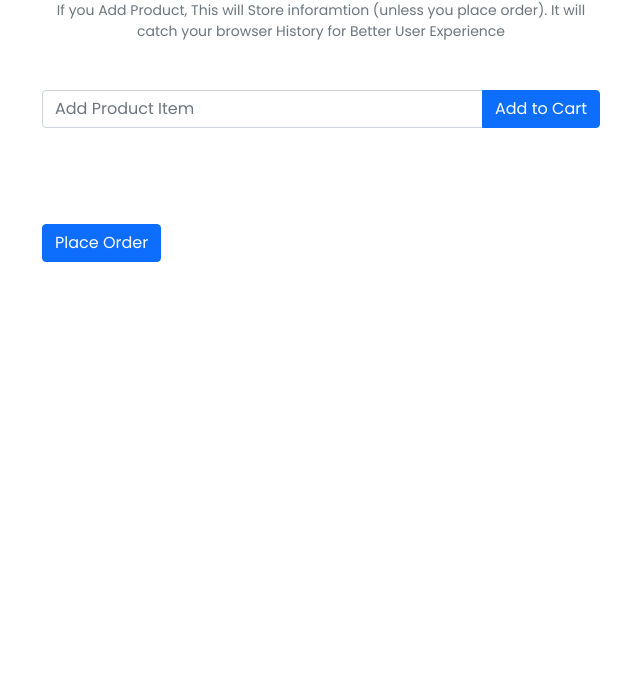
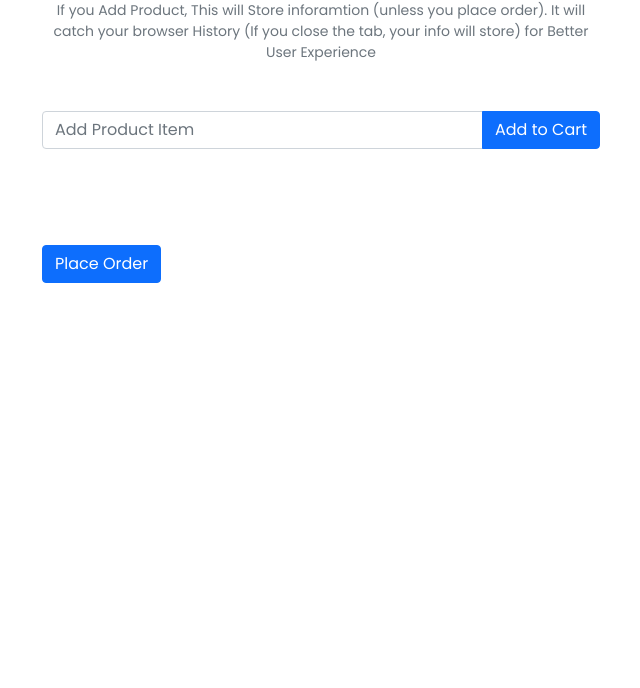
Before and after one commit to joydey100/localstorage-cart-first, a plain HTML site: page index.html in a window 1280 px wide. Shown: the part 112-800 px from the top of the page, without its empty margins (319-959 px from the left). Drawn offline with nearby package versions, Linux system fonts and the light colour scheme.

Commit message:
add text

```diff
--- a/index.html
+++ b/index.html
@@ -35,7 +35,8 @@
     <h2 class="text-center text-primary mt-5">Shopping Cart</h2>
     <small class="text-secondary mt-3 text-center mb-5 d-block w-50 mx-auto">
       If you Add Product, This will Store inforamtion (unless you place order).
-      It will catch your browser History for Better User Experience
+      It will catch your browser History (If you close the tab, your info will
+      store) for Better User Experience
     </small>
 
     <div class="col-md-6 offset-md-3">
```
